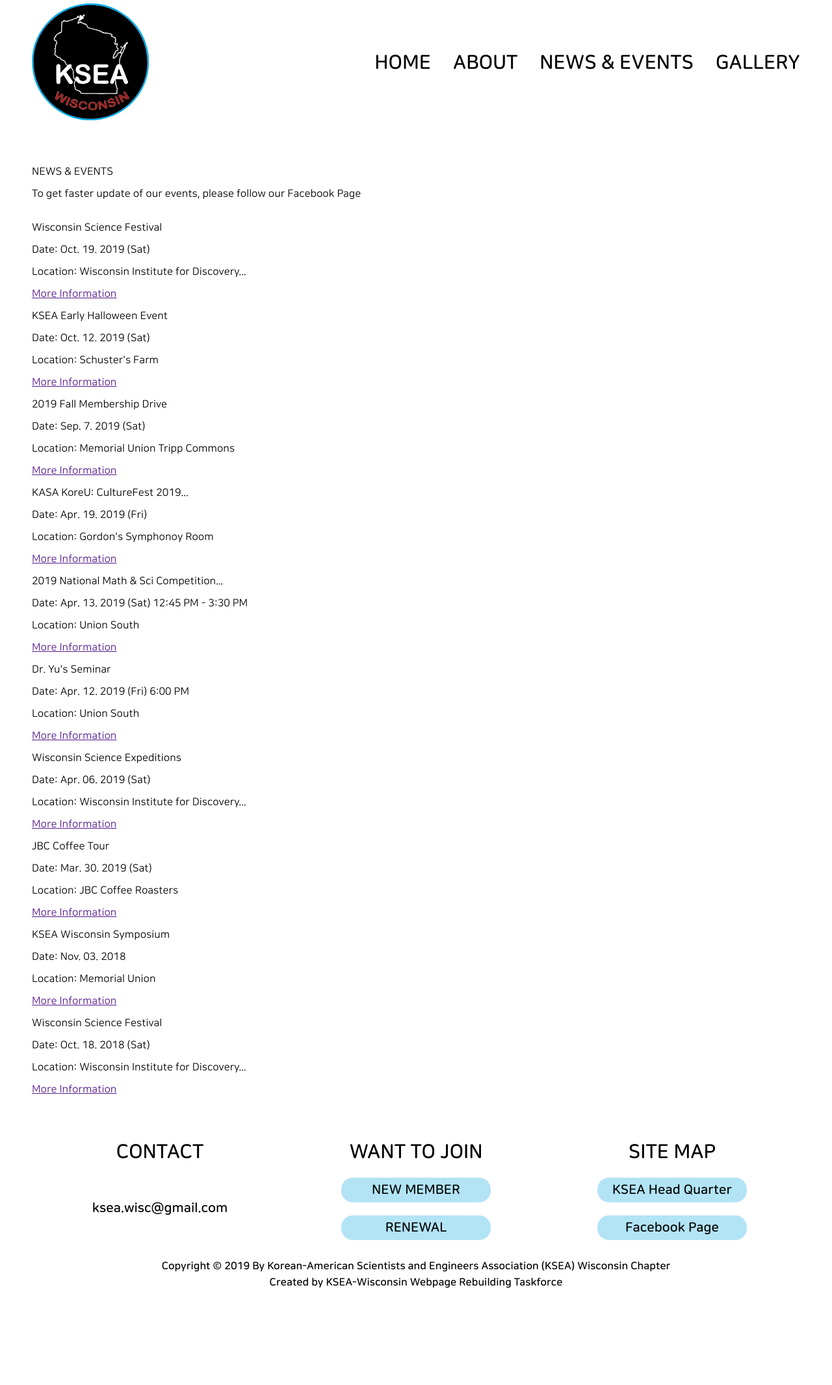
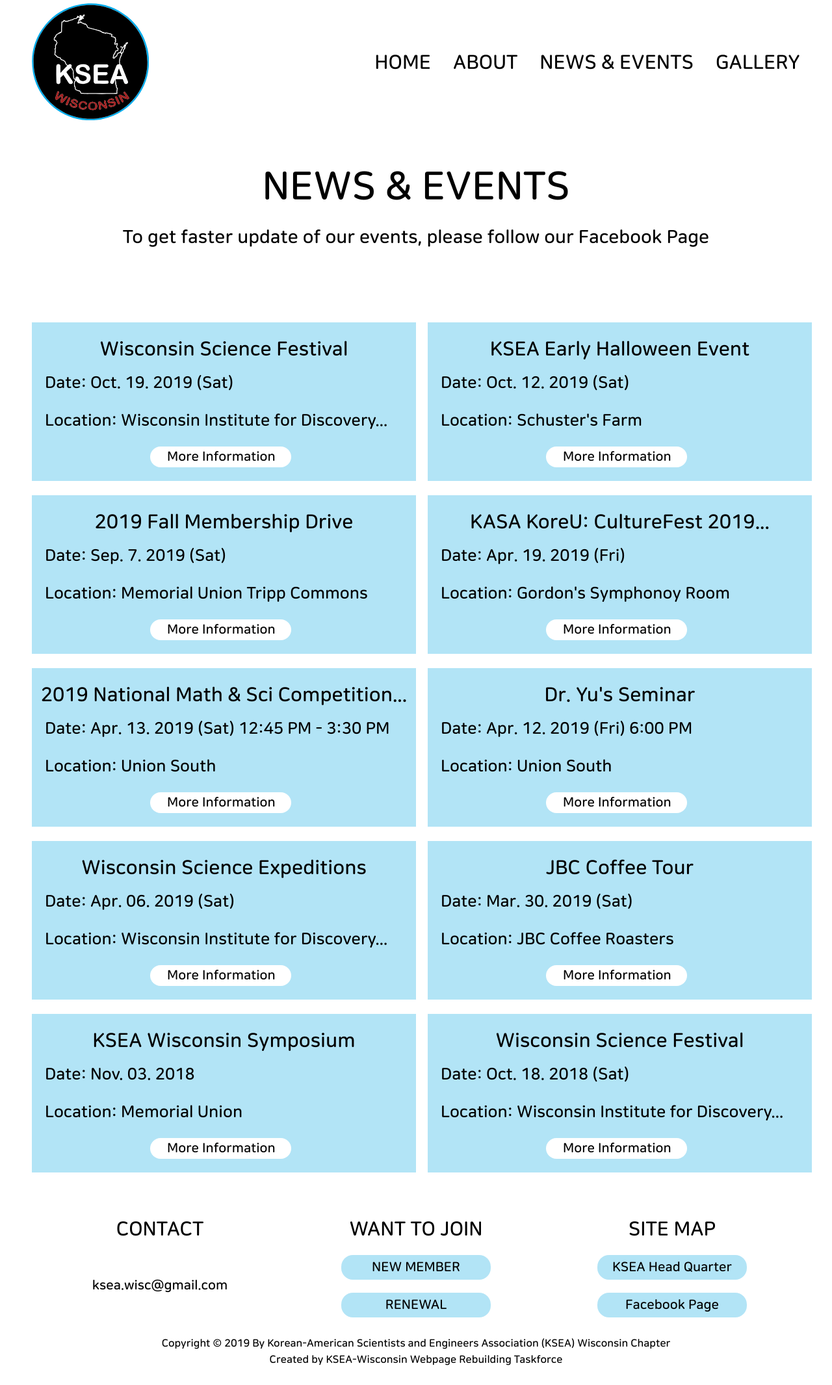
Before and after one commit to KSEAWisconsin/kseawisconsin.github.io, a Jekyll site: the page built from events.html, in a window 1280 px wide. Shown: the whole page at 65% size. Built offline with Jekyll 4.4.1, drawn with Linux system fonts in a browser that asks for light colours; before the commit the page ends 2012 px from its top, so only the background shows below that.

Commit message:
fixed .news_and_events

```diff
--- a/_sass/KSEAWeb.scss
+++ b/_sass/KSEAWeb.scss
@@ -379,3 +379,84 @@
     }
   }
 }
+.news_and_events {
+  //for Desktop NEWS & EVENTS
+  font-weight: 700;
+
+  a {
+    color: #000000;
+    text-decoration: none;
+  }
+
+  .greeting {
+    text-align: center;
+
+    #english {
+      @media screen and (min-width: 1142px){
+        font-size: 60px;
+      }
+      margin-bottom: 24px;
+      margin-top: 61px;
+    }
+
+    #description {
+      @media screen and (min-width: 1142px){
+        font-size: 28px;
+        line-height: 37px;
+      }
+      margin-bottom: 75px;
+      margin-top: 0px;
+    }
+  }
+
+  .upcomming_events {
+
+    .grid_wrapper {
+      display: grid;
+      grid-template-columns: 50% 50%;
+      column-gap: 18px;
+      row-gap: 22px;
+
+      .event-wrapper {
+        height: 244px;
+        background-color: #B2E4F6;
+
+        .event_name {
+          margin-top: 25px;
+          margin-bottom: 20px;
+          text-align: center;
+          font-size: 30px;
+        }
+
+        .detail {
+          margin-left: 20px;
+          margin-top: 10px;
+          margin-bottom: 30px;
+          font-size: 25px;
+        }
+
+        .round-button {
+          text-align: center;
+          font-size: 20px;
+          margin-top: 30px;
+          margin-bottom: 29px;
+          margin-left: 182px;
+          padding-top: 5px;
+          padding-bottom: 5px;
+          padding-left: 26px;
+          padding-right: 24px;
+          width: 218px;
+          height: 36px;
+          background-color: #ffffff;
+          border-radius: 18px;
+          color: #000000;
+        }
+      }
+    }
+
+    #more_event {
+      text-align: center;
+      font-size: 30px;
+    }
+  }
+}
--- a/events.html
+++ b/events.html
@@ -1,5 +1,5 @@
 ---
-title: KSEA-Wisconsin | HOME
+title: KSEA-Wisconsin | EVENTS
 layout: default
 ---
 
```
